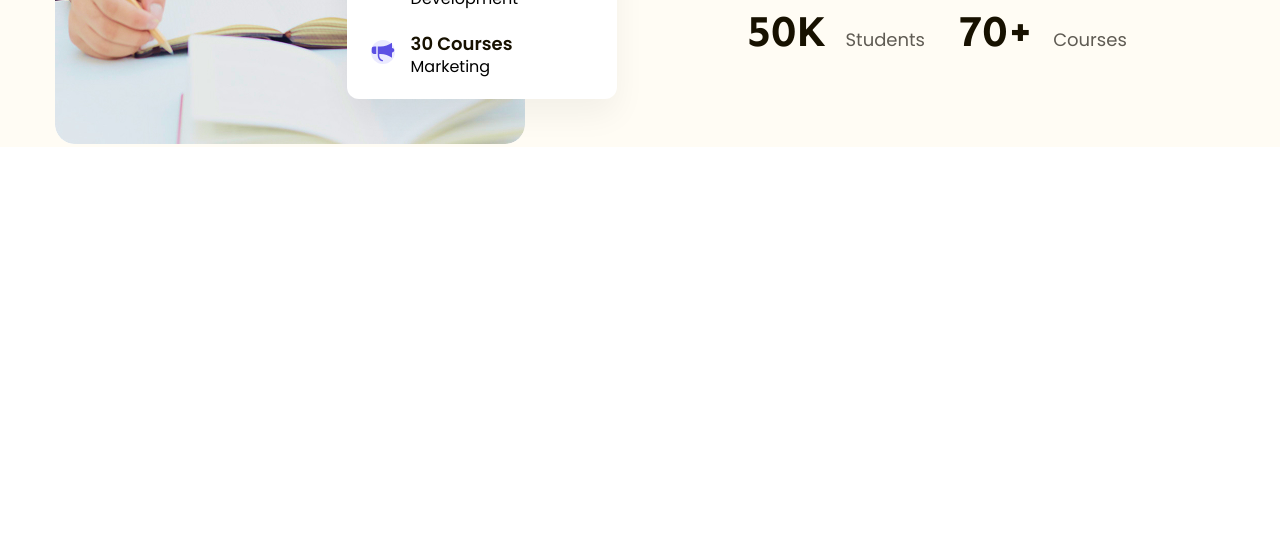
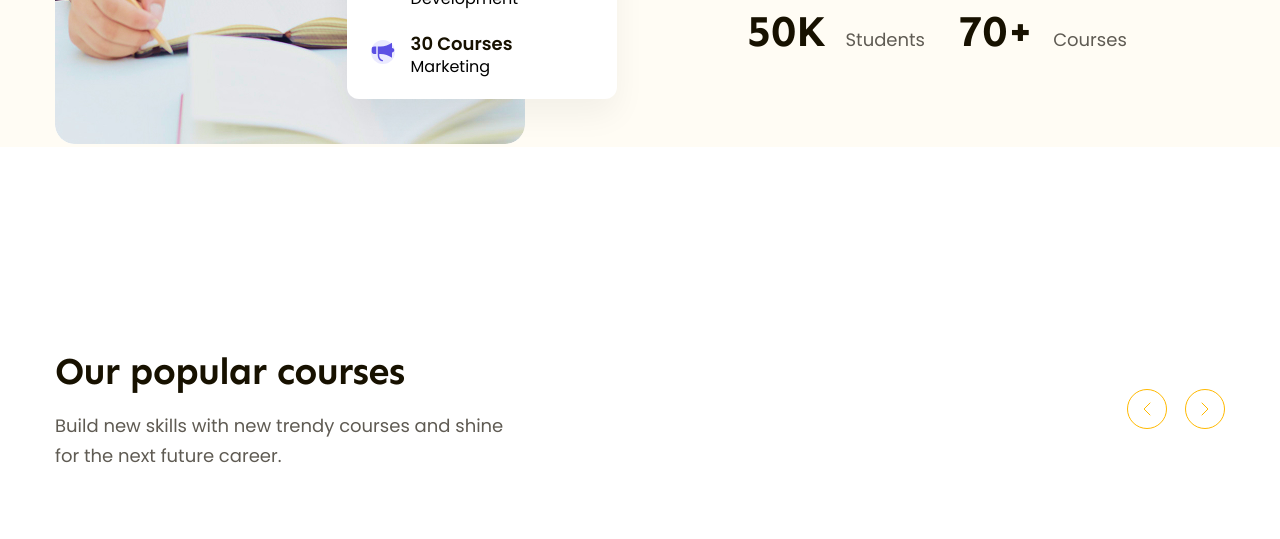
Before and after one commit to hoanganh2kk2/figma-to-html, a plain HTML site: page index.html in a window 1280 px wide. Shown: the part 635-1174 px from the top of the page. Drawn offline with Linux system fonts and the light colour scheme.

Commit message:
p5 làm phần popular part 1

```diff
--- a/assets/css/style.css
+++ b/assets/css/style.css
@@ -19,6 +19,15 @@ body {
 /* =================common================== */
 a {
   text-decoration: none;
+}
+
+.heading-lv2 {
+  color: #171100;
+  font-family: var(--font-heading);
+  font-weight: 700;
+  font-size: 3.8rem;
+  line-height: 1.27;
+  letter-spacing: -0.76px;
 }
 
 .btn {
@@ -247,7 +256,7 @@ a {
   margin-top: 48px;
 }
 
-.hero .stats{
+.hero .stats {
   margin-top: 8px;
 }
 
@@ -260,6 +269,48 @@ a {
   line-height: 1.23;
 }
 
-.hero .stats strong:nth-child(2){
+.hero .stats strong:nth-child(2) {
   margin-left: 28px;
 }
+
+.popular {
+  padding: 65px 0;
+  margin-top: 135px;
+}
+
+.popular-top {
+  display: flex;
+  align-items: center;
+  justify-content: space-between;
+}
+
+.popular-top .desc {
+  color: #5f5b53;
+  margin-top: 16px;
+  width: 458px;
+  font-size: 1.8rem;
+  line-height: 1.67;
+}
+
+.popular-top .controls {
+  display: flex;
+  gap: 18px;
+}
+
+.popular-top .control-btn {
+  display: flex;
+  justify-content: center;
+  align-items: center;
+  background: transparent;
+  width: 40px;
+  height: 40px;
+  border-radius: 50%;
+  color: var(--primary-color);
+  border: 1px solid var(--primary-color);
+}
+
+.popular-top .control-btn:hover {
+  background: var(--primary-color);
+  color: #fff;
+  cursor: pointer;
+}
--- a/index.html
+++ b/index.html
@@ -52,6 +52,7 @@
 
     <!-- main -->
     <main>
+      <!-- hero -->
       <div class="hero">
         <div class="main-content">
           <div class="body">
@@ -126,6 +127,57 @@
           </div>
         </div>
       </div>
+
+      <!-- popular -->
+      <div class="popular">
+        <div class="main-content">
+          <div class="popular-top">
+            <!-- popular left -->
+            <div class="info">
+              <h2 class="heading-lv2">Our popular courses</h2>
+              <p class="desc">
+                Build new skills with new trendy courses and shine for the next
+                future career.
+              </p>
+            </div>
+            <!-- popular right -->
+            <div class="controls">
+              <button class="control-btn">
+                <svg
+                  width="8"
+                  height="14"
+                  viewBox="0 0 8 14"
+                  fill="none"
+                  xmlns="http://www.w3.org/2000/svg"
+                >
+                  <path
+                    d="M7 1L1 7L7 13"
+                    stroke="currentColor"
+                    stroke-linecap="round"
+                    stroke-linejoin="round"
+                  />
+                </svg>
+              </button>
+              <button class="control-btn">
+                <svg
+                  width="8"
+                  height="14"
+                  viewBox="0 0 8 14"
+                  fill="none"
+                  xmlns="http://www.w3.org/2000/svg"
+                >
+                  <path
+                    d="M1 1L7 7L1 13"
+                    stroke="currentColor"
+                    stroke-linecap="round"
+                    stroke-linejoin="round"
+                  />
+                </svg>
+              </button>
+            </div>
+          </div>
+        </div>
+      </div>
     </main>
   </body>
 </html>
```
Also changed, not shown: assets/icon/next.svg (added), assets/icon/prev.svg (added).
